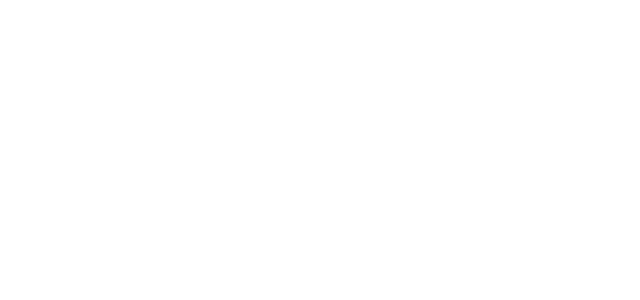
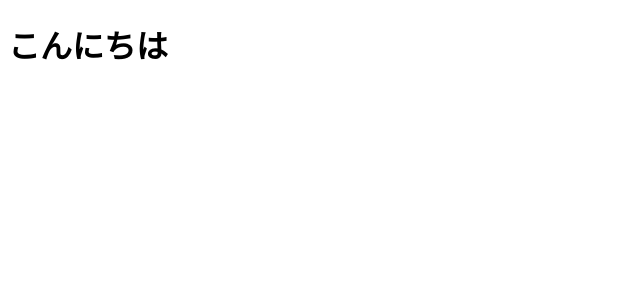
Before and after one commit to takanoria0612/React-typescript-weather-app, a React (Create React App) app: page / in a window 1280 px wide. Shown: the top 300 px of the page, without its empty margins (0-640 px from the left). Built offline with nearby package versions, Linux system fonts and the light colour scheme.

Commit message:
5/23 midnight3

```diff
--- a/src/App.tsx
+++ b/src/App.tsx
@@ -3,8 +3,8 @@ import './App.css';
 
 function App() {
   return (
-    <div className="App">
-
+    <div className="test">
+      <h1>こんにちは</h1>
     </div>
   );
 }
```
Also changed, not shown: src/components/Title.tsx (added).
